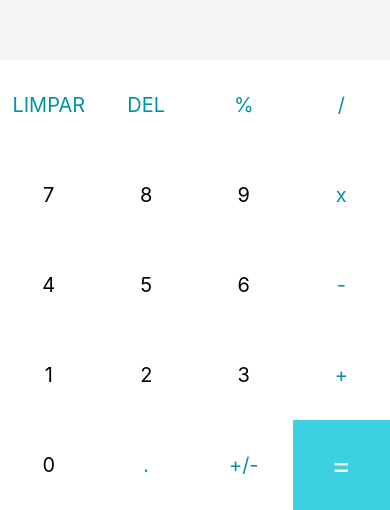
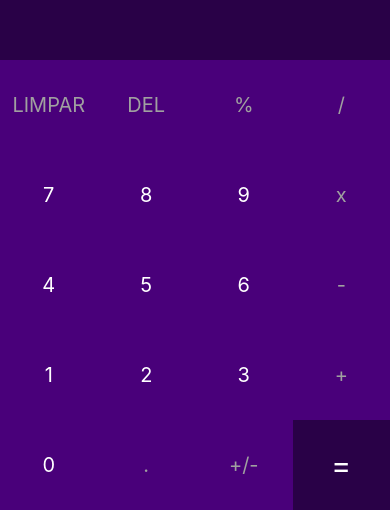
Before and after one commit to jongny/CalculadoraReactNative, a React Native app in the folder Calculadora/: screen / in a window 390 px wide. Shown: the part 334-844 px from the top of the page. Built offline with nearby package versions, Linux system fonts and the light colour scheme.

Commit message:
Aplicado a estilização solicitada

```diff
--- a/Calculadora/App.js
+++ b/Calculadora/App.js
@@ -74,12 +74,12 @@
 
         {buttons.map((button) =>
           button === '=' ? // Mapeamento do botão =
-            <TouchableOpacity onPress={() => handleInput(button)} key={button} style={[styles.button, { backgroundColor: '#3dd0e3' }]}>
+            <TouchableOpacity onPress={() => handleInput(button)} key={button} style={[styles.button, { backgroundColor: '#290147' }]}>
               <Text style={[styles.textButton, { color: "white", fontSize: 30 }]}>{button}</Text>
             </TouchableOpacity>
             : // Mapeamento dos outros botões
             <TouchableOpacity onPress={() => handleInput(button)} key={button} style={styles.button}>
-              <Text style={[styles.textButton, { color: typeof (button) === 'number' ? 'black' : '#0093a6' }]}>{button}</Text>
+              <Text style={[styles.textButton, { color: typeof (button) === 'number' ? 'white' : '#A0A0A0' }]}>{button}</Text>
             </TouchableOpacity>
         )}
       </View>
@@ -95,17 +95,17 @@
   results: {
     flex: 2,
     justifyContent: "center",
-    backgroundColor: "#f5f5f5"
+    backgroundColor: "#290147"
   },
   resultText: {
-    color: "#282F38",
+    color: "white",
     fontSize: 32,
     fontWeight: "bold",
     padding: 12,
     textAlign: "right"
   },
   historyText: {
-    color: "#7c7c7c",
+    color: "#A0A0A0",
     fontSize: 20,
     marginRight: 10,
     alignSelf: 'flex-end',
@@ -115,7 +115,7 @@
     flexWrap: 'wrap',
   },
   button: {
-    backgroundColor: 'white',
+    backgroundColor: '#49007a',
     alignItems: 'center',
     justifyContent: 'center',
     minWidth: 90,
```
